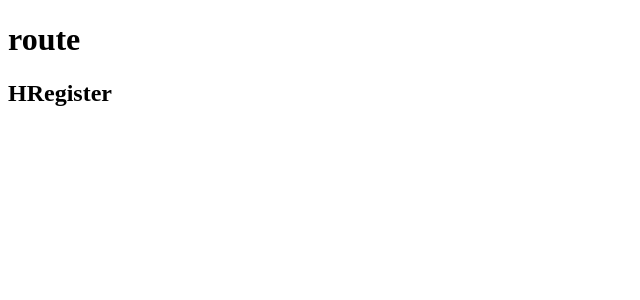
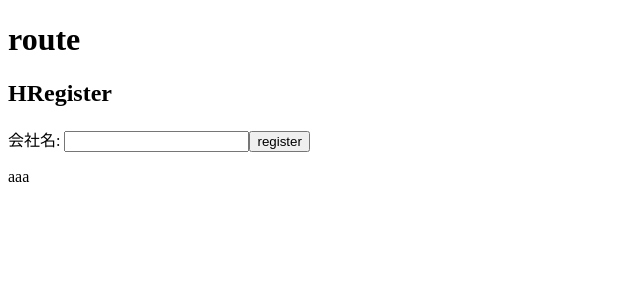
Before and after one commit to sakamoti55/shift_works, a React (Vite) app in the folder frontend/: page /houjin/h_register in a window 1280 px wide. Shown: the top 300 px of the page, without its empty margins (0-640 px from the left). Built offline with nearby package versions, Linux system fonts and the light colour scheme.

Commit message:
form送信時の挙動を作成

```diff
--- a/frontend/src/components/houjin_comp/HRegister.jsx
+++ b/frontend/src/components/houjin_comp/HRegister.jsx
@@ -1,6 +1,57 @@
+import React, { useState, useEffect } from 'react';
+
 function HRegister(){
+
+    const [companyName,setCompanyName] = useState();
+    const [message,setMessage] = useState();
+
+
+    // form送信時の挙動
+    const handelSubmit = async(e) => {
+        e.preventDefault();
+        const data = {
+            companyName
+        };
+
+        try {
+            // 非同期
+            const res = await fetch('http://localhost:8080/api/company', {
+                method: 'POST',
+                headers:{'Content-Type': 'application/json'},
+                body:JSON.stringify(data)
+            });
+
+            if(!res.ok){
+                throw new Error('Failed to create company');
+            }
+
+            // 非同期
+            const json = await res.json();
+
+            // テンプレートリテラル
+            setMessage(`Registration is successful: companyName=${json.companyName}`);
+
+        }catch(err){
+            console.log(err);
+            setMessage('Registration failed.')
+        }
+
+    };
+
     return (
-        <h2>HRegister</h2>
+        <div>
+            <h2>HRegister</h2>
+            <form onSubmit={handelSubmit}>
+                <label>会社名: </label>
+                <input
+                    type="text"
+                    value={companyName}
+                    onChange={e => setCompanyName(e.target.value)}
+                />
+                <button type="submit">register</button>
+            </form>
+            {message ? <p>{message}</p> : <p>aaa</p>}
+        </div>
     )
 }
 
```
